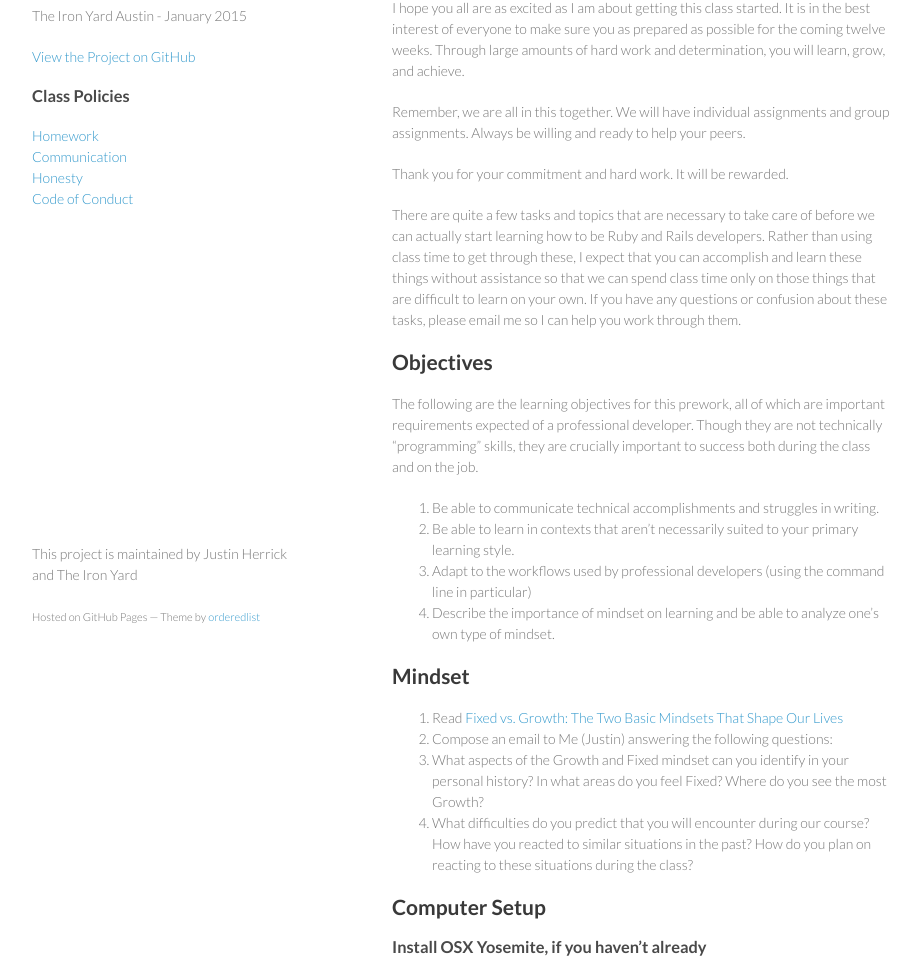
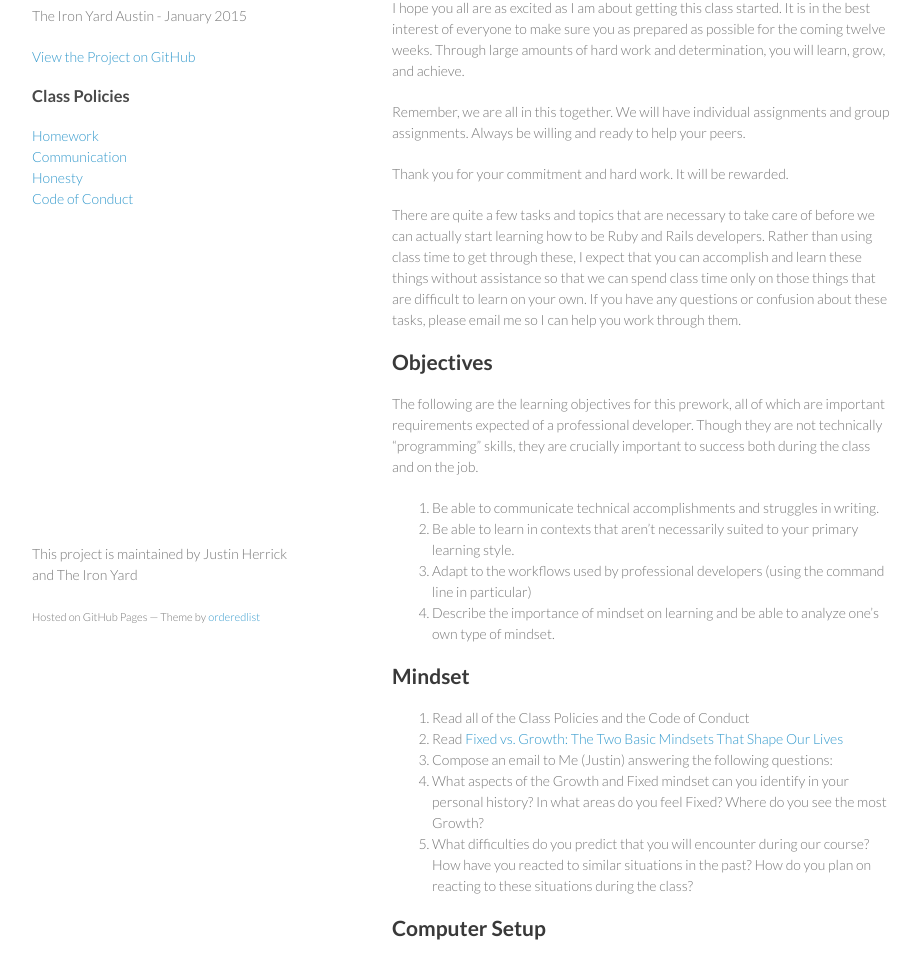
Before and after one commit to tiy-sa-python-django/onboarding, a plain HTML site: page index.html in a window 1280 px wide. Shown: the part 104-1064 px from the top of the page, without its empty margins (178-1098 px from the left). Drawn offline with Linux system fonts and the light colour scheme.

Commit message:
Update index.html

```diff
--- a/index.html
+++ b/index.html
@@ -56,6 +56,7 @@
           <a id="mindset" class="anchor" href="#mindset" aria-hidden="true"><span class="octicon octicon-link"></span></a>Mindset</h2>
 
           <ol>
+          <li>Read all of the Class Policies and the Code of Conduct</li>
           <li>Read <a href="http://www.brainpickings.org/2014/01/29/carol-dweck-mindset/">Fixed vs. Growth: The Two Basic Mindsets That Shape Our Lives</a>
           </li>
           <li>Compose an email to Me (Justin) answering the following questions:</li>
```
